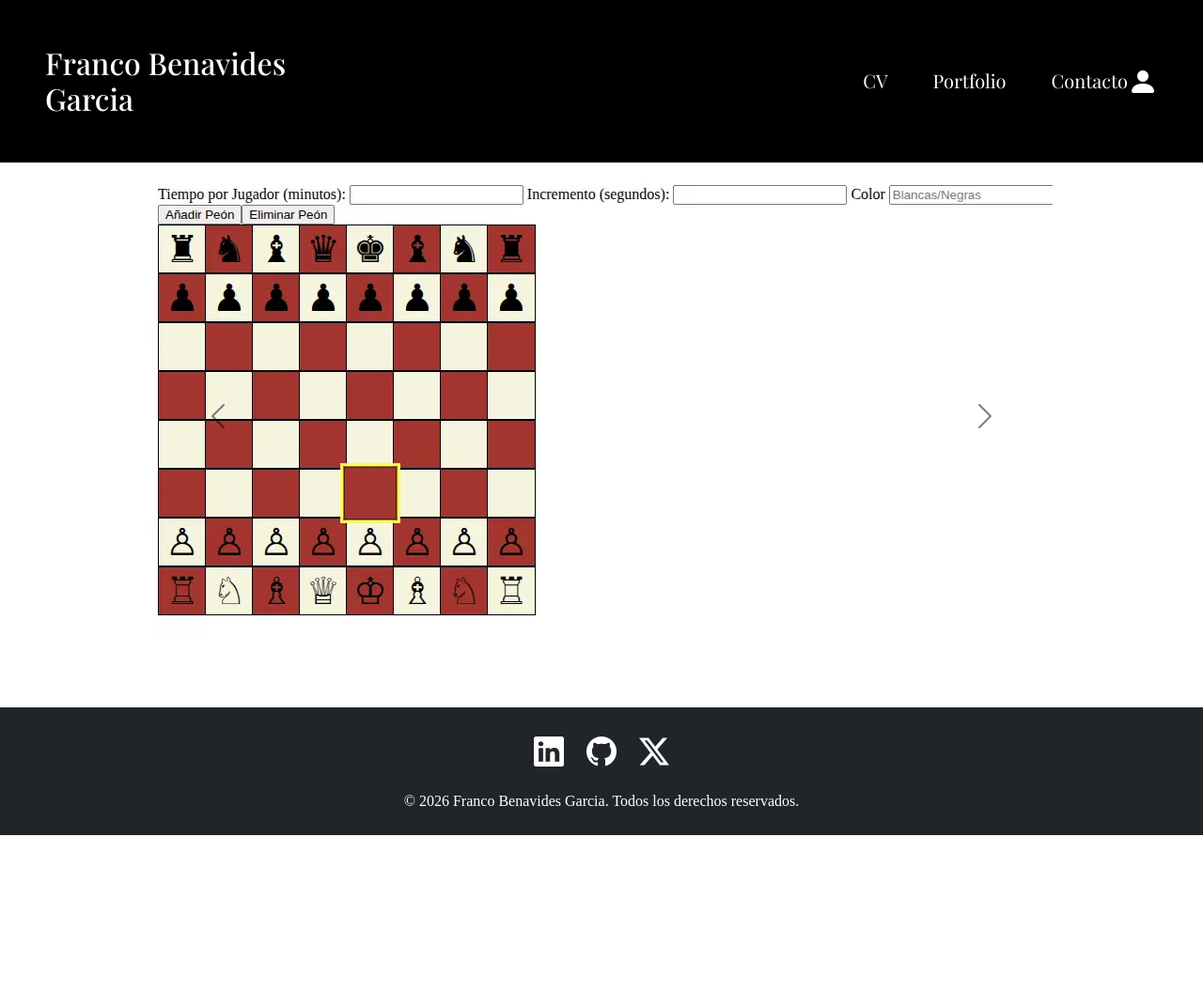
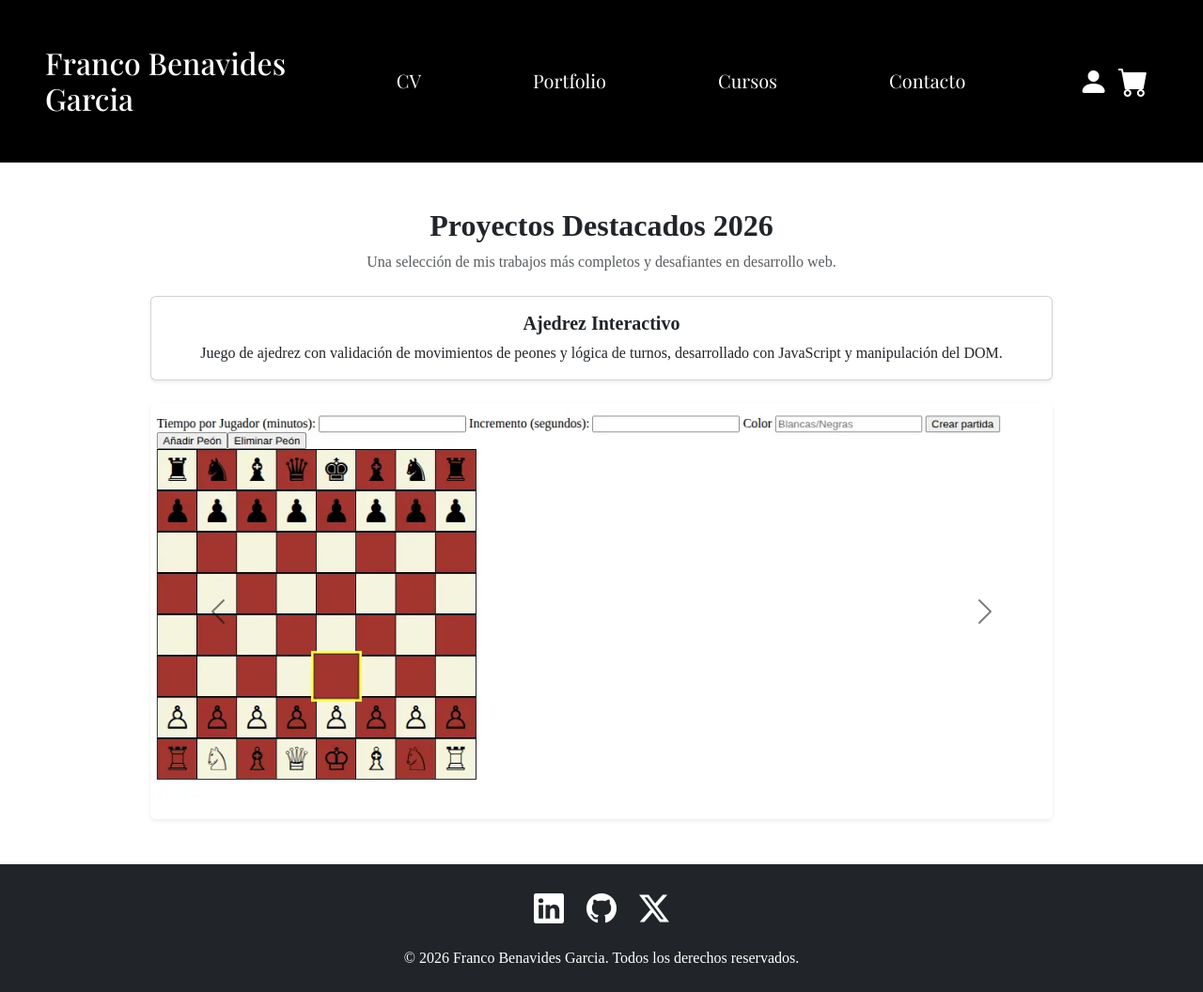
Before and after one commit to todo-piola/dwes-proyecto-php, a PHP site: page / in a window 1280 px wide. Shown: the whole page at 94% size. Before the commit the page ends 889 px from the top, so only its background shows below. Run offline with PHP 8.4, Linux system fonts and the light colour scheme; some web fonts are replaced.

Commit message:
Cambios de visibilidad y diseño en home y dinamismo en carrusel

```diff
--- a/index.php
+++ b/index.php
@@ -13,6 +13,6 @@
     </main>
 
     <?php include ("templates/footer.html") ?>
-
+    <script src="/dwes-proyecto-php/public/js/carrusel.js"></script>
 </body>
 </html>
--- /dev/null
+++ b/public/js/carrusel.js
@@ -0,0 +1,30 @@
+
+  const projectData = [
+    {
+      title: "Ajedrez Interactivo",
+      description: "Juego de ajedrez con validación de movimientos de peones y lógica de turnos, desarrollado con JavaScript y manipulación del DOM."
+    },
+    {
+      title: "API de Gatos Curiosos",
+      description: "Aplicación web que consulta una API sobre gatos y muestra datos curiosos, demostrando consumo de APIs REST y renderizado dinámico."
+    },
+    {
+      title: "Pokédex Interactiva",
+      description: "Aplicación web que consume la API de Pokémon para mostrar información dinámica mediante un carrusel, con filtros por rango y estadísticas en tiempo real."
+    }
+  ];
+
+  const titleElement = document.getElementById("projectTitle");
+  const descriptionElement = document.getElementById("projectDescription");
+  const carousel = document.getElementById("carouselExampleIndicators");
+
+  // Mostrar el primer proyecto al cargar
+  titleElement.textContent = projectData[0].title;
+  descriptionElement.textContent = projectData[0].description;
+
+  // Escuchar cambios del carrusel
+  carousel.addEventListener("slid.bs.carousel", function (event) {
+    const index = event.to;
+    titleElement.textContent = projectData[index].title;
+    descriptionElement.textContent = projectData[index].description;
+  });
--- a/templates/carrusel.html
+++ b/templates/carrusel.html
@@ -7,37 +7,61 @@
   <link rel="stylesheet" href="/dwes-proyecto-php/public/css/estilo.css">
 </head>
 
-<section>
-<p class="carrusel-projects h2"></p>
-<div id="carouselExampleIndicators" class="carousel slide carousel slide w-75 mx-auto">
+<section class="pt-5">
+
+  <!-- Título general -->
+  <div class="text-center mb-4">
+    <h2 class="fw-bold">Proyectos Destacados  2026</h2>
+    <p class="text-muted">
+      Una selección de mis trabajos más completos y desafiantes en desarrollo web.
+    </p>
+  </div>
+
+  <!-- Tarjeta dinámica y descriptiva del proyecto -->
+  <div class="card w-75 mx-auto mb-4 shadow-sm text-center">
+    <div class="card-body">
+      <h5 id="projectTitle" class="card-title fw-semibold"></h5>
+      <p id="projectDescription" class="card-text"></p>
+    </div>
+  </div>
+
+  <!-- Carrusel -->
+  <div id="carouselExampleIndicators" class="carousel slide w-75 mx-auto">
     <div class="carousel-indicators">
-    <button type="button" data-bs-target="#carouselExampleIndicators" data-bs-slide-to="0" class="active"
-      aria-current="true" aria-label="Slide 1"></button>
+      <button type="button" data-bs-target="#carouselExampleIndicators" data-bs-slide-to="0"
+        class="active" aria-current="true" aria-label="Slide 1"></button>
       <button type="button" data-bs-target="#carouselExampleIndicators" data-bs-slide-to="1"
         aria-label="Slide 2"></button>
       <button type="button" data-bs-target="#carouselExampleIndicators" data-bs-slide-to="2"
         aria-label="Slide 3"></button>
     </div>
-  <div class="carousel-inner h-25">
+
+    <div class="carousel-inner rounded shadow-sm">
       <div class="carousel-item active">
-      <img src="/dwes-proyecto-php/public/img/proyecto1.webp" class="">
+        <img src="/dwes-proyecto-php/public/img/proyecto1.webp" class="d-block w-100 rounded" alt="Proyecto 1">
       </div>
       <div class="carousel-item">
-      <img src="/dwes-proyecto-php/public/img/proyecto2.webp" class="">
+        <img src="/dwes-proyecto-php/public/img/proyecto2.webp" class="d-block w-100 rounded" alt="Proyecto 2">
       </div>
       <div class="carousel-item">
-      <img src="/dwes-proyecto-php/public/img/proyecto3.webp" class="">
+        <img src="/dwes-proyecto-php/public/img/proyecto3.webp" class="d-block w-100 rounded" alt="Proyecto 3">
       </div>
     </div>
-  <button class="carousel-control-prev" type="button" data-bs-target="#carouselExampleIndicators" data-bs-slide="prev">
+
+    <button class="carousel-control-prev" type="button" data-bs-target="#carouselExampleIndicators"
+      data-bs-slide="prev">
       <span class="carousel-control-prev-icon" aria-hidden="true"></span>
-    <span class="visually-hidden">Previous</span>
+      <span class="visually-hidden">Anterior</span>
     </button>
-  <button class="carousel-control-next" type="button" data-bs-target="#carouselExampleIndicators" data-bs-slide="next">
+
+    <button class="carousel-control-next" type="button" data-bs-target="#carouselExampleIndicators"
+      data-bs-slide="next">
       <span class="carousel-control-next-icon" aria-hidden="true"></span>
-    <span class="visually-hidden">Next</span>
+      <span class="visually-hidden">Siguiente</span>
     </button>
   </div>
+
 </section>
 
 <script src="https://cdn.jsdelivr.net/npm/bootstrap@5.3.8/dist/js/bootstrap.bundle.min.js"></script>
+<script src="/public/js/carrusel.js"></script>
--- a/templates/header.html
+++ b/templates/header.html
@@ -8,19 +8,21 @@
 </head>
 
 <header class="m-0 bg-black">
-    <nav class=" w-100 p-5 d-flex justify-content-between align-items-center">
-        <div class="nav-name">
-            <a href="index.php" class="text-decoration-none text-white justify-content-start h3">
+    <nav class="p-5 d-flex justify-content-between align-items-center">
+        <div class="nav-name w-50">
+            <a href="/index.php" class="text-decoration-none text-white justify-content-start h3">
                 <span class="myname h2">Franco Benavides Garcia</span>
             </a>
         </div>
-        <div class="nav-items d-none d-md-flex gap-5 w-75 justify-content-end fs-5 ">
+        <div class="nav-items d-none d-md-flex gap-5 w-100 justify-content-around fs-5 ">
             <a href="view/cv.php" class="text-decoration-none text-white">CV</a>
             <a href="view/portfolio.php" class="text-decoration-none text-white">Portfolio</a>
+            <a href="view/cursos.php" class="text-decoration-none text-white">Cursos</a>
             <a href="view/contacto.php" class="text-decoration-none text-white">Contacto</a>
         </div>
-        <div class="nav-iconos">
-            <i class="bi bi-person-fill fs-2 text-white"></i>
+        <div class="nav-iconos d-flex w-25 justify-content-end">
+            <i class="bi bi-person-fill fs-2 text-white w-25"></i>
+            <i class="bi bi-cart-fill fs-2 text-white w-25"></i>
             <i class="bi bi-list d-md-none fs-2 text-white"></i>
         </div>
     </nav>
```
Also changed, not shown: README.md, public/img/proyecto2.webp, view/cursos.php (added), view/cv.php (added), view/marketplace.php (deleted), view/portfolio.php (added). Lines whose indentation alone changed are shown as unchanged.
